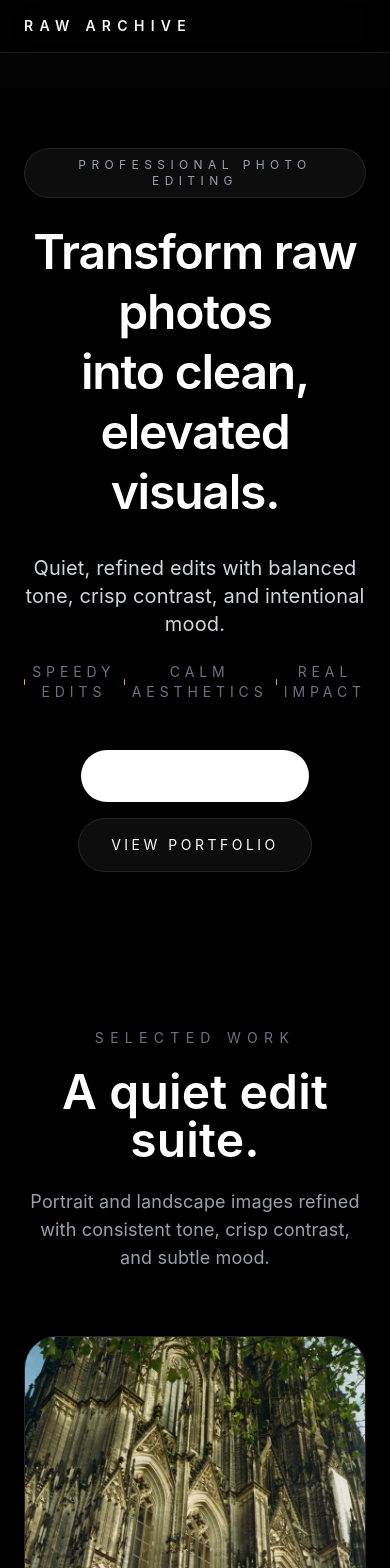
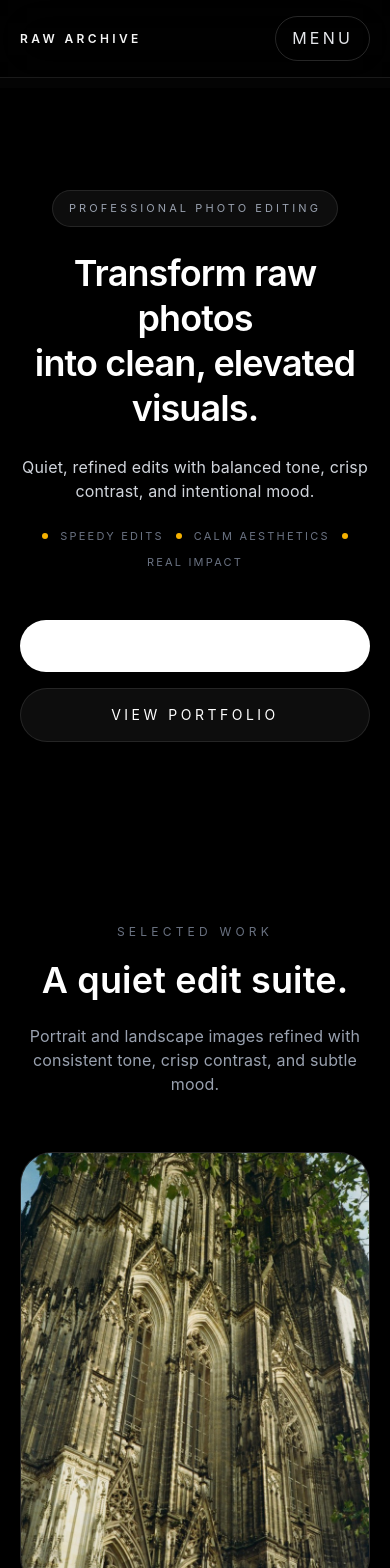
Before and after one commit to indoleanandrei5-afk/RAWARCHIVE, a Next.js app: page / in a window 390 px wide. Shown: the top 1568 px of the page. Built offline with nearby package versions, Linux system fonts and the light colour scheme.

Commit message:
Improve mobile layout and navigation responsiveness

```diff
--- a/src/components/FeaturedWork.tsx
+++ b/src/components/FeaturedWork.tsx
@@ -11,14 +11,14 @@ const featuredImages = [
 
 export default function FeaturedWork() {
   return (
-    <section className="bg-black px-6 py-24 text-white">
+    <section className="bg-black px-5 py-20 text-white sm:px-6 sm:py-24">
       <div className="mx-auto max-w-7xl">
-        <div className="mb-16 text-center">
-          <p className="text-sm uppercase tracking-[0.45em] text-gray-500">Selected Work</p>
+        <div className="mb-14 text-center sm:mb-16">
+          <p className="text-xs uppercase tracking-[0.35em] text-gray-500 sm:text-sm sm:tracking-[0.45em]">Selected Work</p>
 
-          <h2 className="mt-5 text-5xl font-semibold md:text-6xl">A quiet edit suite.</h2>
+          <h2 className="mt-5 text-4xl font-semibold md:text-6xl">A quiet edit suite.</h2>
 
-          <p className="mx-auto mt-6 max-w-2xl text-lg text-gray-400">
+          <p className="mx-auto mt-6 max-w-2xl text-base text-gray-400 sm:text-lg">
             Portrait and landscape images refined with consistent tone, crisp contrast, and subtle mood.
           </p>
         </div>
--- a/src/components/Hero.tsx
+++ b/src/components/Hero.tsx
@@ -5,7 +5,7 @@ import { motion } from "framer-motion";
 
 export default function Hero() {
   return (
-    <section className="relative flex min-h-screen items-center justify-center overflow-hidden bg-black text-white">
+    <section className="relative flex min-h-[calc(100vh-88px)] items-center justify-center overflow-hidden bg-black py-14 text-white sm:py-20">
       <img
         src="/images/image7.jpg"
         alt="Hero background"
@@ -17,22 +17,22 @@ export default function Hero() {
         initial={{ opacity: 0, y: 32 }}
         animate={{ opacity: 1, y: 0 }}
         transition={{ duration: 0.8, ease: "easeOut" }}
-        className="relative z-10 mx-auto w-full max-w-5xl px-6 text-center"
+        className="relative z-10 mx-auto w-full max-w-5xl px-5 text-center sm:px-6"
       >
-        <p className="mb-6 inline-flex rounded-full border border-white/10 bg-white/5 px-4 py-2 text-xs uppercase tracking-[0.45em] text-gray-400">
+        <p className="mb-6 inline-flex rounded-full border border-white/10 bg-white/5 px-4 py-2 text-[11px] uppercase tracking-[0.28em] text-gray-400 sm:text-xs sm:tracking-[0.45em]">
           Professional photo editing
         </p>
 
-        <h1 className="text-5xl font-semibold leading-tight tracking-tight text-white md:text-7xl">
+        <h1 className="text-4xl font-semibold leading-tight tracking-tight text-white sm:text-5xl md:text-7xl">
           Transform raw photos
           <span className="block text-white">into clean, elevated visuals.</span>
         </h1>
 
-        <p className="mx-auto mt-8 max-w-2xl text-xl text-gray-300">
+        <p className="mx-auto mt-6 max-w-2xl text-base text-gray-300 sm:mt-8 sm:text-lg md:text-xl">
           Quiet, refined edits with balanced tone, crisp contrast, and intentional mood.
         </p>
 
-        <div className="mx-auto mt-6 flex max-w-xl items-center justify-center gap-2 text-sm uppercase tracking-[0.35em] text-gray-500">
+        <div className="mx-auto mt-6 flex max-w-xl flex-wrap items-center justify-center gap-x-3 gap-y-2 text-[11px] uppercase tracking-[0.2em] text-gray-500 sm:text-sm sm:tracking-[0.35em]">
           <span className="inline-flex h-1.5 w-1.5 rounded-full bg-[color:var(--accent)]" />
           <span>Speedy edits</span>
           <span className="inline-flex h-1.5 w-1.5 rounded-full bg-[color:var(--accent)]" />
@@ -44,13 +44,13 @@ export default function Hero() {
         <div className="mt-12 flex flex-col items-center justify-center gap-4 sm:flex-row">
           <Link
             href="/upload"
-            className="inline-flex rounded-full bg-white px-8 py-4 text-sm font-semibold uppercase tracking-[0.25em] text-black transition hover:scale-[1.02] hover:bg-white/90"
+            className="inline-flex w-full justify-center rounded-full bg-white px-8 py-4 text-sm font-semibold uppercase tracking-[0.25em] text-black transition hover:scale-[1.02] hover:bg-white/90 sm:w-auto"
           >
             Upload Photos
           </Link>
           <Link
             href="/portfolio"
-            className="inline-flex rounded-full border border-white/10 bg-white/5 px-8 py-4 text-sm uppercase tracking-[0.25em] text-white transition hover:border-white/20 hover:bg-white/10"
+            className="inline-flex w-full justify-center rounded-full border border-white/10 bg-white/5 px-8 py-4 text-sm uppercase tracking-[0.25em] text-white transition hover:border-white/20 hover:bg-white/10 sm:w-auto"
           >
             View portfolio
           </Link>
--- a/src/components/Navbar.tsx
+++ b/src/components/Navbar.tsx
@@ -1,24 +1,64 @@
+"use client";
+
+import { useState } from "react";
 import Link from "next/link";
 
 export default function Navbar() {
+  const [isOpen, setIsOpen] = useState(false);
+
+  const navLinks = [
+    { href: "/", label: "Home" },
+    { href: "/portfolio", label: "Portfolio" },
+    { href: "/pricing", label: "Pricing" },
+    { href: "/upload", label: "Upload" },
+    { href: "/contact", label: "Contact" },
+  ];
+
   return (
     <header className="fixed inset-x-0 top-0 z-50 border-b border-white/10 bg-black/75 backdrop-blur-xl shadow-black/20">
-      <div className="mx-auto flex max-w-7xl items-center justify-between px-6 py-4">
+      <div className="mx-auto flex max-w-7xl items-center justify-between px-5 py-4 sm:px-6">
         <Link
           href="/"
-          className="text-sm font-semibold uppercase tracking-[0.45em] text-white"
+          className="text-xs font-semibold uppercase tracking-[0.28em] text-white sm:text-sm sm:tracking-[0.45em]"
         >
           RAW ARCHIVE
         </Link>
 
+        <button
+          type="button"
+          onClick={() => setIsOpen((open) => !open)}
+          className="inline-flex items-center rounded-full border border-white/15 px-4 py-2 text-xs uppercase tracking-[0.2em] text-gray-200 md:hidden"
+          aria-expanded={isOpen}
+          aria-label="Toggle navigation menu"
+        >
+          {isOpen ? "Close" : "Menu"}
+        </button>
+
         <nav className="hidden items-center gap-8 text-sm uppercase tracking-[0.35em] text-gray-400 md:flex">
-          <Link href="/" className="transition hover:text-white">Home</Link>
-          <Link href="/portfolio" className="transition hover:text-white">Portfolio</Link>
-          <Link href="/pricing" className="transition hover:text-white">Pricing</Link>
-          <Link href="/upload" className="transition hover:text-white">Upload</Link>
-          <Link href="/contact" className="transition hover:text-white">Contact</Link>
+          {navLinks.map((link) => (
+            <Link key={link.href} href={link.href} className="transition hover:text-white">
+              {link.label}
+            </Link>
+          ))}
         </nav>
       </div>
+
+      {isOpen ? (
+        <nav className="border-t border-white/10 bg-black/95 px-5 py-4 md:hidden">
+          <div className="mx-auto flex max-w-7xl flex-col gap-3 text-sm uppercase tracking-[0.25em] text-gray-300">
+            {navLinks.map((link) => (
+              <Link
+                key={link.href}
+                href={link.href}
+                onClick={() => setIsOpen(false)}
+                className="rounded-2xl border border-white/10 bg-white/5 px-4 py-3 transition hover:border-white/20 hover:text-white"
+              >
+                {link.label}
+              </Link>
+            ))}
+          </div>
+        </nav>
+      ) : null}
     </header>
   );
 }
--- a/src/components/WhyChooseUs.tsx
+++ b/src/components/WhyChooseUs.tsx
@@ -1,13 +1,13 @@
 export default function WhyChooseUs() {
   return (
-    <section className="bg-[#050505] py-24 px-6 text-white">
+    <section className="bg-[#050505] px-5 py-20 text-white sm:px-6 sm:py-24">
       <div className="mx-auto max-w-7xl">
         <div className="text-center">
-          <p className="text-sm uppercase tracking-[0.45em] text-gray-500">Why Raw Archive</p>
-          <h2 className="mt-5 text-4xl font-semibold md:text-5xl">Editing with intention.</h2>
+          <p className="text-xs uppercase tracking-[0.35em] text-gray-500 sm:text-sm sm:tracking-[0.45em]">Why Raw Archive</p>
+          <h2 className="mt-5 text-3xl font-semibold sm:text-4xl md:text-5xl">Editing with intention.</h2>
         </div>
 
-        <div className="mt-16 grid gap-8 md:grid-cols-3">
+        <div className="mt-12 grid gap-6 sm:mt-16 sm:gap-8 md:grid-cols-3">
           {[
             {
               number: "01",
@@ -25,14 +25,14 @@ export default function WhyChooseUs() {
               description: "Straightforward rates, no subscriptions, no hidden fees.",
             },
           ].map((item) => (
-            <div key={item.number} className="group rounded-[32px] border border-white/10 bg-white/5 p-10 transition hover:border-white/20 hover:bg-white/10">
+            <div key={item.number} className="group rounded-[32px] border border-white/10 bg-white/5 p-8 transition hover:border-white/20 hover:bg-white/10 sm:p-10">
               <div className="inline-flex items-center gap-4">
                 <div className="flex h-12 w-12 items-center justify-center rounded-full border border-white/10 bg-black/40 text-xl font-semibold text-white">
                   {item.number}
                 </div>
-                <h3 className="text-2xl font-semibold">{item.title}</h3>
+                <h3 className="text-xl font-semibold sm:text-2xl">{item.title}</h3>
               </div>
-              <p className="mt-6 text-gray-400 leading-8">
+              <p className="mt-5 text-gray-400 leading-7 sm:mt-6 sm:leading-8">
                 {item.description}
               </p>
             </div>
```
